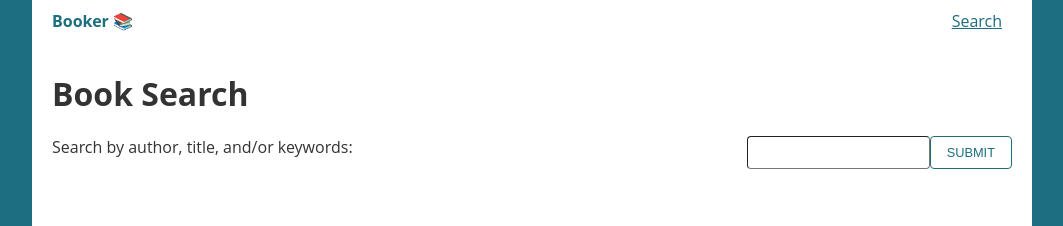
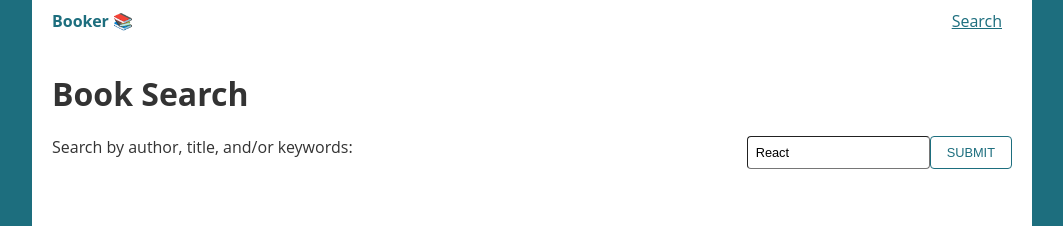
Before and after one commit to osvaldonytimes/mmc6145-3-3-concepcion-osvaldo, a React (Vite) app: page /search in a window 1280 px wide. Shown: the top 226 px of the page, without its empty margins (108-1171 px from the left). Built offline with nearby package versions, Linux system fonts and the light colour scheme.

Commit message:
Set up two-way binding on the input element. Set the initial state of the input element to "React".

```diff
--- a/src/pages/search/index.jsx
+++ b/src/pages/search/index.jsx
@@ -6,7 +6,7 @@ export default function Search() {
   // stores search results
   const [bookSearchResults, setBookSearchResults] = useState();
   // stores value of input field
-  const [query, setQuery] = useState("");
+  const [query, setQuery] = useState("React");
   // compare to query to prevent repeat API calls
   const [previousQuery, setPreviousQuery] = useState();
   // used to prevent rage clicks on form submits
@@ -35,12 +35,13 @@ export default function Search() {
           Search by author, title, and/or keywords:
         </label>
         <div ref={inputDivRef}>
-          {/* TODO: add value and onChange props to the input element based on query/setQuery */}
           <input
             ref={inputRef}
             type="text"
             name="book-search"
             id="book-search"
+            value={query}
+            onChange={(e) => setQuery(e.target.value)}
           />
           <button type="submit">Submit</button>
         </div>
```
